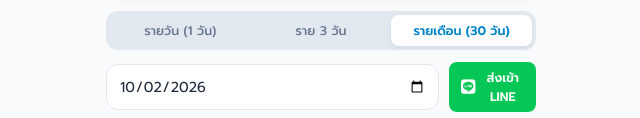
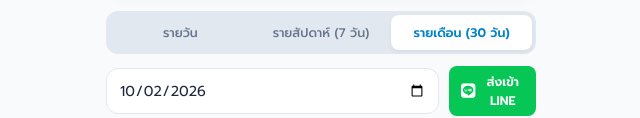
Before and after one commit to tortoeykubb/babytrackermatalyn, a plain HTML site: page public/index.html in a window 1280 px wide. Both pictures are taken after a click on the button "รายเดือน (30 วัน)". Shown: the part 447-565 px from the top of the page, without its empty margins (319-959 px from the left). Drawn offline with Linux system fonts and the light colour scheme; no server answers.

Commit message:
Update index.html

```diff
--- a/public/index.html
+++ b/public/index.html
@@ -29,9 +29,9 @@
     .btn-primary { background: linear-gradient(135deg, #0284c7, #38bdf8); color: #fff; box-shadow: 0 4px 10px rgba(2, 132, 199, 0.2); }
     .btn-line { background-color: #06C755; color: #fff; padding: 6px 12px; font-size: 0.78rem; border-radius: 8px; width: auto; }
 
-    /* Segment Control (ปุ่มเลือก ช่วงเวลา) */
+    /* Segment Control (ปุ่มเลือกช่วงเวลา) */
     .range-selector { display: flex; background: #e2e8f0; padding: 4px; border-radius: 12px; margin-bottom: 12px; }
-    .range-btn { flex: 1; padding: 6px 0; border: none; background: transparent; font-size: 0.78rem; font-weight: 500; color: #64748b; border-radius: 8px; cursor: pointer; transition: all 0.2s; }
+    .range-btn { flex: 1; padding: 8px 0; border: none; background: transparent; font-size: 0.78rem; font-weight: 500; color: #64748b; border-radius: 8px; cursor: pointer; transition: all 0.2s; }
     .range-btn.active { background: #ffffff; color: #0284c7; font-weight: 600; box-shadow: 0 2px 5px rgba(0,0,0,0.05); }
 
     /* Summary Main Box */
@@ -94,12 +94,12 @@
 
     <!-- ปุ่มเลือกระยะเวลาการสรุปผล -->
     <div class="range-selector">
-      <button class="range-btn active" onclick="setRange('1', this)">รายวัน (1 วัน)</button>
-      <button class="range-btn" onclick="setRange('3', this)">ราย 3 วัน</button>
+      <button class="range-btn active" onclick="setRange('1', this)">รายวัน</button>
+      <button class="range-btn" onclick="setRange('7', this)">รายสัปดาห์ (7 วัน)</button>
       <button class="range-btn" onclick="setRange('30', this)">รายเดือน (30 วัน)</button>
     </div>
 
-    <!-- ตัวเลือกว่าที่เริ่มต้น / ปุ่มส่ง LINE -->
+    <!-- ตัวเลือกวันที่อ้างอิง / ปุ่มส่ง LINE -->
     <div style="display: flex; align-items: center; justify-content: space-between; margin-bottom: 10px; gap: 10px;">
       <input type="date" id="filterDate" onchange="loadRecords()" class="form-control" style="background: #fff;">
       <button type="button" id="sendLineBtn" onclick="sendSummaryToLine()" class="btn btn-line">
@@ -163,13 +163,17 @@
     document.getElementById('datetime').value = now.toISOString().slice(0, 16);
     document.getElementById('filterDate').value = now.toISOString().slice(0, 10);
 
-    // สลับโหมด รายวัน / 3 วัน / รายเดือน
+    // สลับโหมด รายวัน / รายสัปดาห์ (7 วัน) / รายเดือน (30 วัน)
     function setRange(days, btn) {
       currentRangeDays = parseInt(days);
       document.querySelectorAll('.range-btn').forEach(b => b.classList.remove('active'));
       btn.classList.add('active');
 
-      const titles = { 1: 'ยอดรวมประจำวัน', 3: 'ยอดรวมย้อนหลัง 3 วัน', 30: 'ยอดรวมย้อนหลัง 30 วัน (รายเดือน)' };
+      const titles = {
+        1: 'ยอดรวมประจำวัน',
+        7: 'ยอดรวมย้อนหลัง 7 วัน (รายสัปดาห์)',
+        30: 'ยอดรวมย้อนหลัง 30 วัน (รายเดือน)'
+      };
       document.getElementById('summaryTitle').innerText = titles[currentRangeDays];
 
       loadRecords();
```
